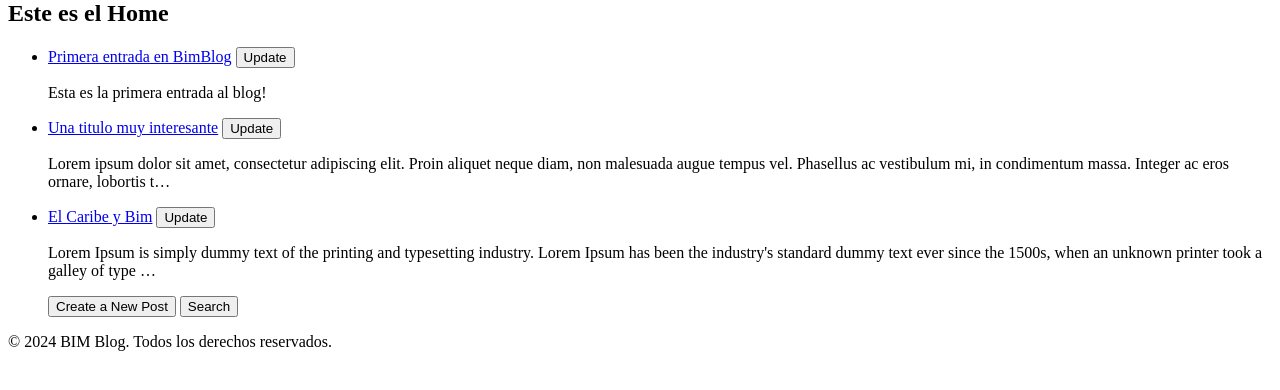
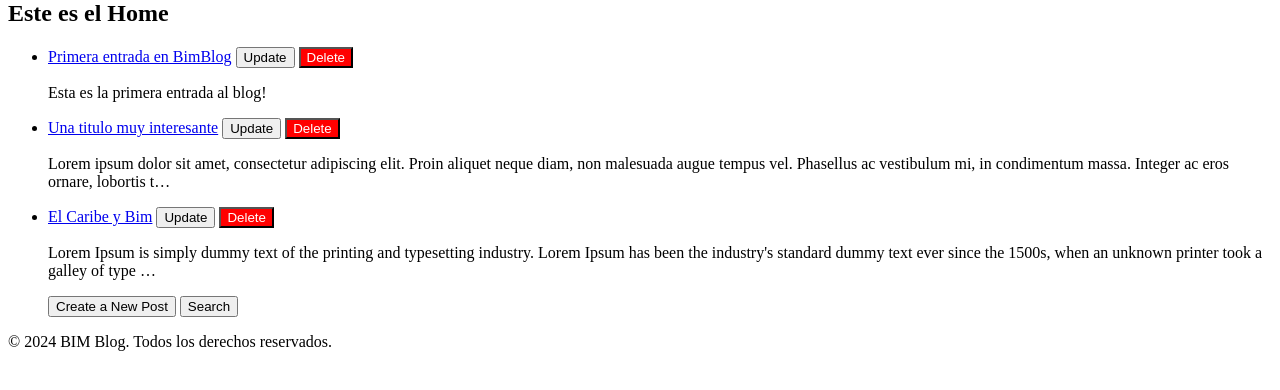
Before and after one commit to AI-LINGM/bimBlog, a Django app: page / in a window 1280 px wide. Shown: the part 80-470 px from the top of the page. Run offline with Django 5.2, Linux system fonts and the light colour scheme; data comes from the database, SQL or seed files in the repository; both versions use the stored data as it was after the commit.

Commit message:
feat: Add Delete logic.

```diff
--- a/blog/templates/blog/index.html
+++ b/blog/templates/blog/index.html
@@ -9,6 +9,10 @@
     <li>
         <a href="{% url 'post_details' post.id %}">{{ post.title }}</a>
         <button onclick="window.location.href='{% url 'update_post' post.id %}'" type="button">Update</button>
+        <button onclick="window.location.href='{% url 'delete_post' post.id %}'" type="button"
+                style="background-color: red; color: white;">
+            Delete
+        </button>
 
         <p>{{ post.body|truncatechars:200}}</p>
 
--- a/blog/urls.py
+++ b/blog/urls.py
@@ -1,12 +1,13 @@
 from django.urls import path
 
-from blog.views import home, blog_post_detail, create_blog_post, search, update_post
+from blog.views import home, blog_post_detail, create_blog_post, search, update_post, delete_post
 
 urlpatterns = [
     path('', home, name='home'),
     path('post/details/<int:pk>', blog_post_detail, name='post_details'),
     path('create_post/', create_blog_post, name='create_post'),
     path('search/', search, name='search'),
-    path('update_post/<int:pk>/', update_post, name='update_post')
+    path('update_post/<int:pk>/', update_post, name='update_post'),
+    path('delete_post/<int:pk>/', delete_post, name='delete_post'),
 
 ]
--- a/blog/views.py
+++ b/blog/views.py
@@ -77,3 +77,12 @@ def update_post(request, pk):
         form = UpdateBlogPostForm(instance=post)
     context = {'form': form, 'post': post}
     return render(request, 'blog/update_post.html', context)
+
+
+def delete_post(request, pk):
+    post = get_object_or_404(BlogPost, pk=pk)
+    if request.method == 'POST':
+        post.delete()
+        return redirect("home")
+    context = {'post': post}
+    return render(request, 'blog/delete_post.html', context)
```
Also changed, not shown: blog/templates/blog/delete_post.html (added, +12 -0 lines), README.MD, db.sqlite3.
